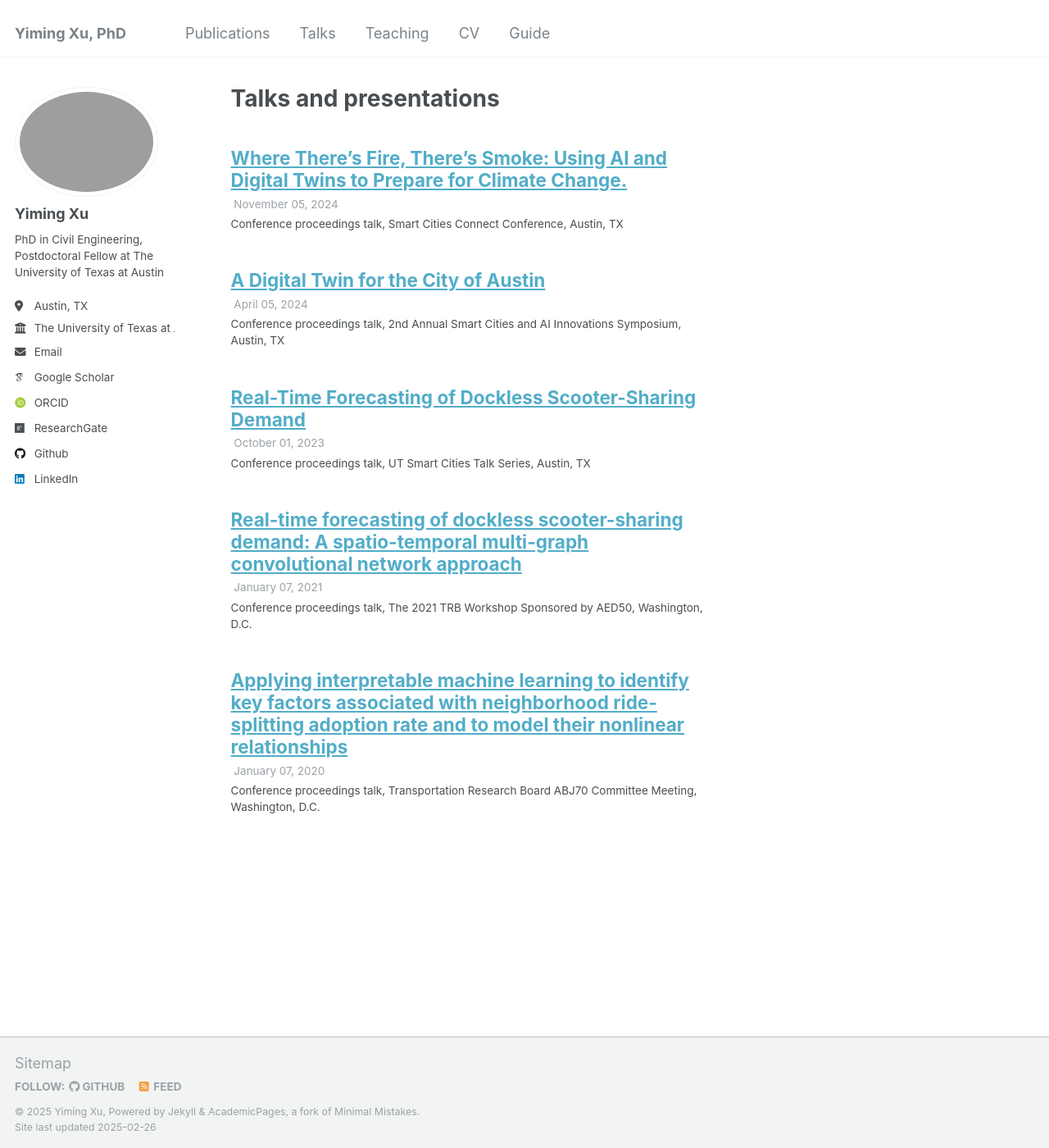
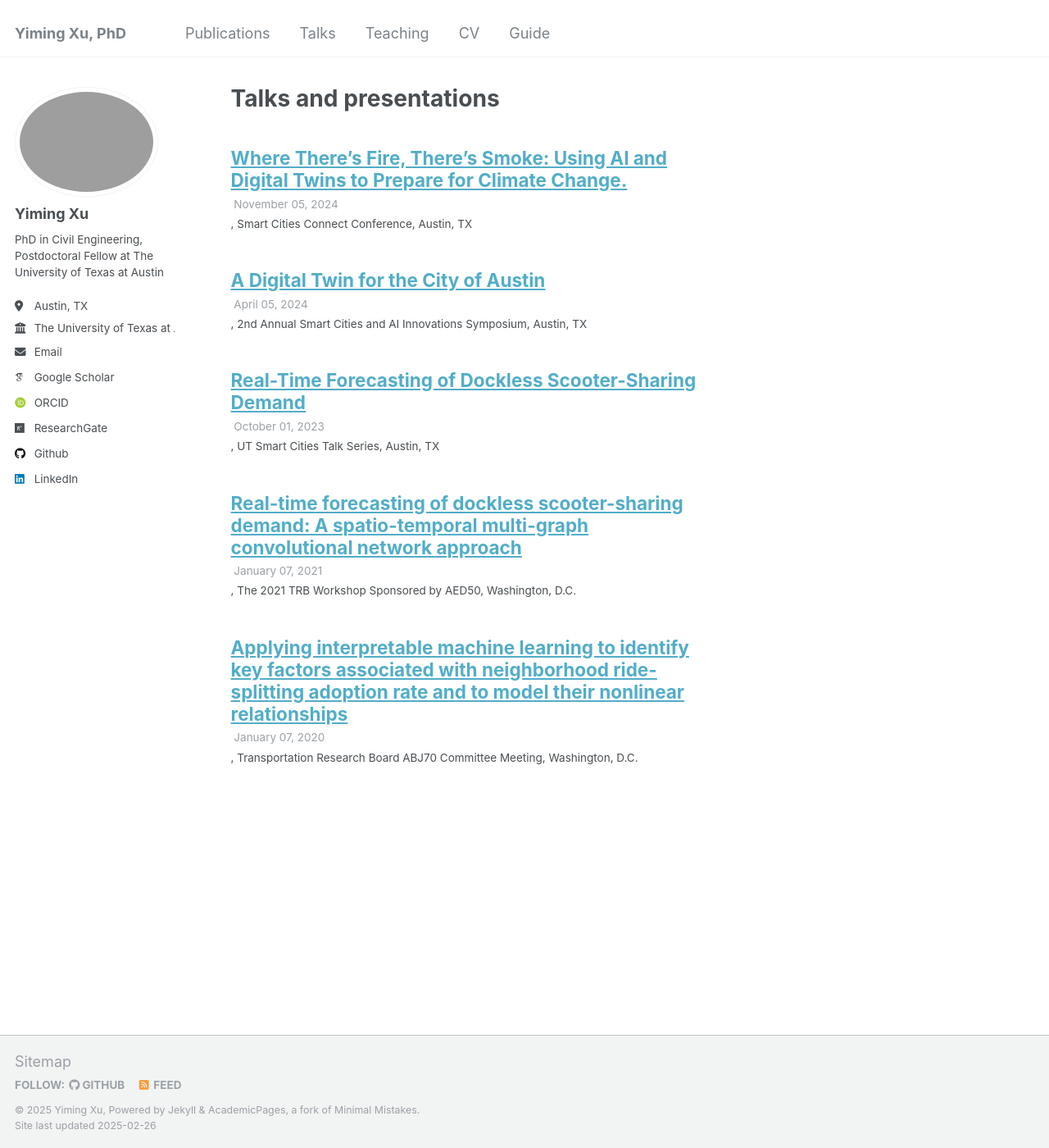
Before and after one commit to xuyimingxym/xuyimingxym.github.io, a Jekyll site: the page built from _pages/talks.html, in a window 1280 px wide and 1400 px high. Shown: the whole window at 82% size. Built offline with Jekyll 4.4.1, drawn with Linux system fonts in a browser that asks for light colours; some web fonts are replaced.

Commit message:
update pubs

```diff
--- a/_talks/2020-TRB.md
+++ b/_talks/2020-TRB.md
@@ -1,7 +1,7 @@
 ---
 title: "Applying interpretable machine learning to identify key factors associated with neighborhood ride-splitting adoption rate and to model their nonlinear relationships"
 collection: talks
-type: "Conference proceedings talk"
+type: ""
 permalink: /talks/2020-TRB
 venue: "Transportation Research Board ABJ70 Committee Meeting"
 date: 2020-01-07
--- a/_talks/2021-TRB.md
+++ b/_talks/2021-TRB.md
@@ -1,7 +1,7 @@
 ---
 title: "Real-time forecasting of dockless scooter-sharing demand: A spatio-temporal multi-graph convolutional network approach"
 collection: talks
-type: "Conference proceedings talk"
+type: ""
 permalink: /talks/2021-TRB
 venue: "The 2021 TRB Workshop Sponsored by AED50"
 date: 2021-01-07
--- a/_talks/2023-UTSmartCities.md
+++ b/_talks/2023-UTSmartCities.md
@@ -1,7 +1,7 @@
 ---
 title: "Real-Time Forecasting of Dockless Scooter-Sharing Demand"
 collection: talks
-type: "Conference proceedings talk"
+type: ""
 permalink: /talks/2023-UTSmartCities
 venue: "UT Smart Cities Talk Series"
 date: 2023-10-01
--- a/_talks/2024-AISymposium.md
+++ b/_talks/2024-AISymposium.md
@@ -1,7 +1,7 @@
 ---
 title: "A Digital Twin for the City of Austin"
 collection: talks
-type: "Conference proceedings talk"
+type: ""
 permalink: /talks/2024-AISymposium
 venue: "2nd Annual Smart Cities and AI Innovations Symposium"
 date: 2024-04-05
--- a/_talks/2024-SmartCitiesConnect.md
+++ b/_talks/2024-SmartCitiesConnect.md
@@ -1,7 +1,7 @@
 ---
 title: "Where There’s Fire, There’s Smoke: Using AI and Digital Twins to Prepare for Climate Change."
 collection: talks
-type: "Conference proceedings talk"
+type: ""
 permalink: /talks/2024-SmartCitiesConnect
 venue: "Smart Cities Connect Conference"
 date: 2024-11-05
```
